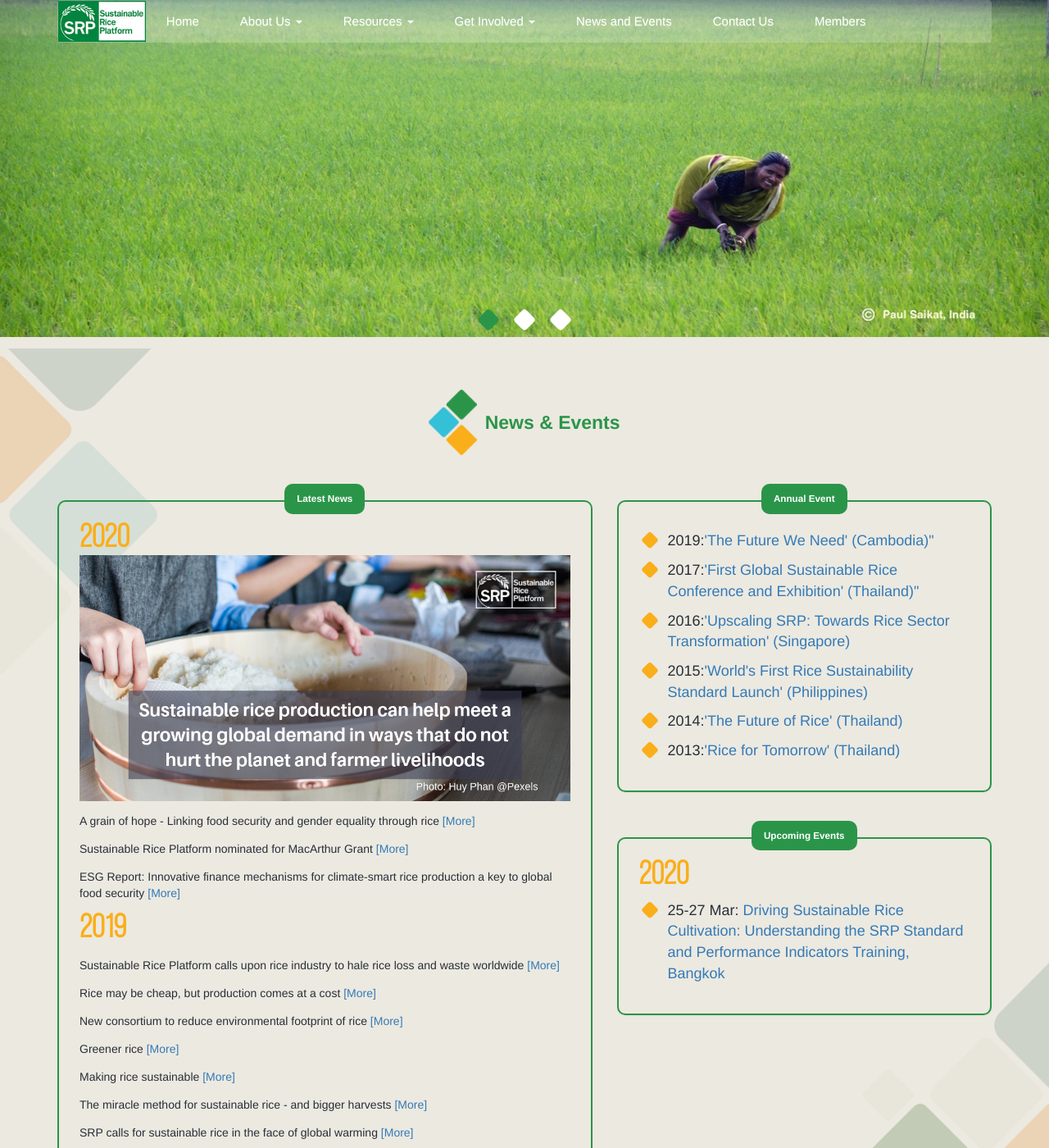
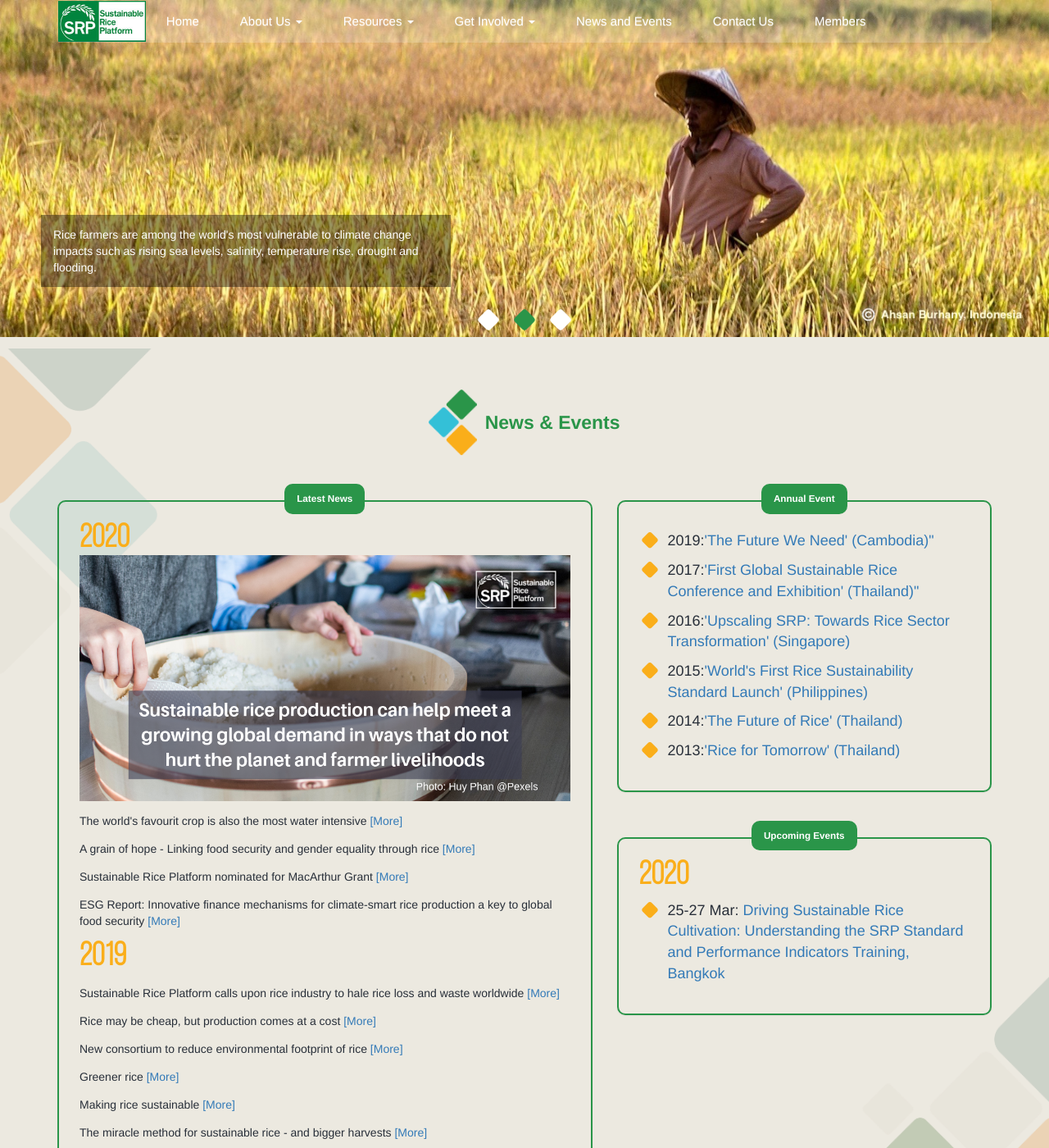
Before and after one commit to sustainablericeplatform/sustainablericeplatform.github.io, a Jekyll site: the page built from News-and-Events/index.html, in a window 1280 px wide and 1400 px high. Shown: the whole window at 82% size. Built offline with Jekyll 4.4.1, drawn with Linux system fonts in a browser that asks for light colours.

Commit message:
Update index.html

```diff
--- a/News-and-Events/index.html
+++ b/News-and-Events/index.html
@@ -19,6 +19,7 @@
                     <div class="panel-body">
                         <h1 class="year">2020</h1>
                         <img src="/assets/images/Sustainable rice production - TW.png" class="img-responsive" />
+                        <p>The world's favourit crop is also the most water intensive <a href="https://spark.adobe.com/page/QiyNX2CWK2hzF/" target="_blank">[More]</a></p>
                         <p>A grain of hope - Linking food security and gender equality through rice <a href="https://spark.adobe.com/page/yzzTxFZTjkRGQ/" target="_blank">[More]</a></p>
                         <p>Sustainable Rice Platform nominated for MacArthur Grant <a href="https://www.world-grain.com/articles/13323-sustainable-rice-platform-nominated-for-macarthur-grant" target="_blank">[More]</a></p>
                         <p>ESG Report: Innovative finance mechanisms for climate-smart rice production a key to global food security <a href="https://earthsecuritygroup.com/news/new-esg-report-highlights-how-investments-in-climate-smart-rice-production-is-the-keystone-to-global-food-security.html" target="_blank">[More]</a></p>
```
